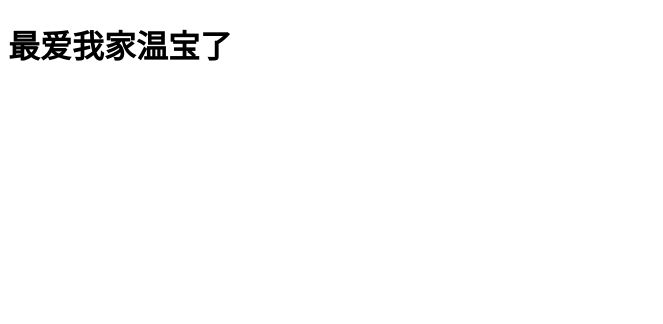
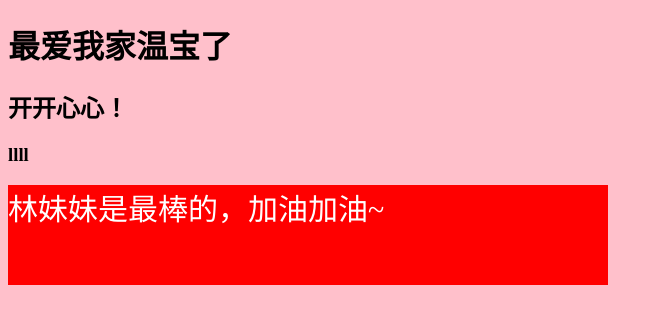
Before and after one commit to linda2618/project01, a plain HTML site: page index.html in a window 1280 px wide. Shown: the whole page, without its empty margins (0-663 px from the left). Drawn offline with Linux system fonts and the light colour scheme.

Commit message:
新增了index.js和index.css并修改了index.html

```diff
--- /dev/null
+++ b/index.css
@@ -0,0 +1,12 @@
+body{
+
+    background-color: pink;
+}
+.div {
+    width: 600px;
+    height: 100px;
+    font-size: 30px;
+    color: #fff;
+    background-color: red;
+
+}
--- a/index.html
+++ b/index.html
@@ -6,10 +6,15 @@
     <meta http-equiv="X-UA-Compatible" content="IE=edge">
     <meta name="viewport" content="width=device-width, initial-scale=1.0">
     <title>index</title>
+    <link rel="stylesheet" href="index.css">
 </head>
 
 <body>
     <h1>最爱我家温宝了</h1>
+    <h2>开开心心！</h2>
+    <h3>llll</h3>
+    <div class="div">林妹妹是最棒的，加油加油~</div>
+    <script src="index.js"></script>
 </body>
 
 </html>
--- /dev/null
+++ b/index.js
@@ -0,0 +1 @@
+console.log("林妹妹最美！");
```
